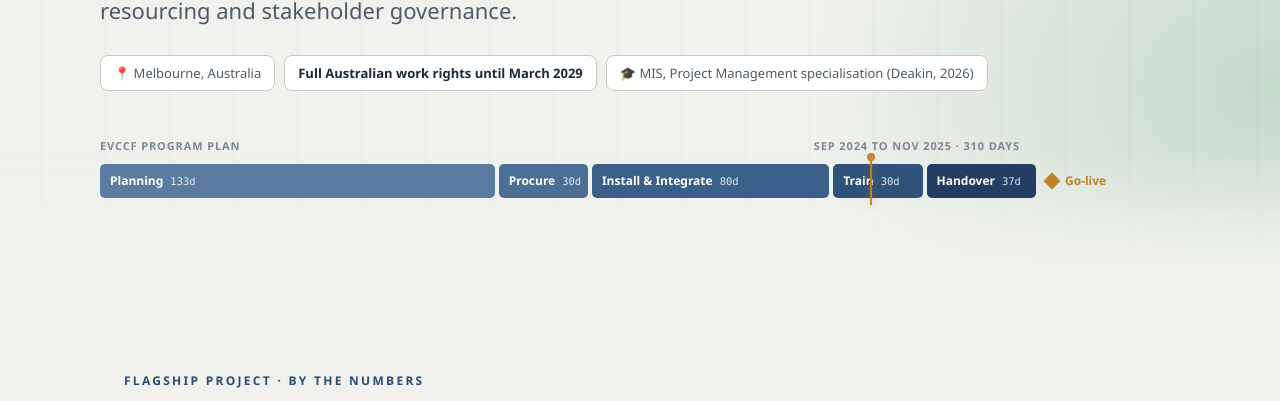
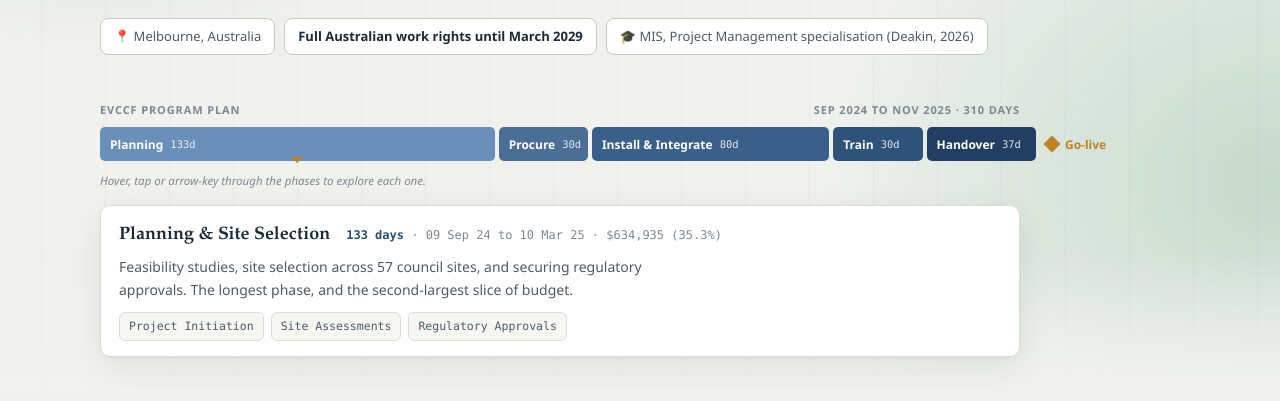
Before and after one commit to rahfly35-ops/madathil-projects, a plain HTML site: page index.html in a window 1280 px wide. Shown: the part 525-926 px from the top of the page. Drawn offline with Linux system fonts and the light colour scheme.

Commit message:
Replace auto play-head with viewer-driven phase explorer (hover/tap/arrow keys reveal phase detail)

```diff
--- a/index.html
+++ b/index.html
@@ -110,13 +110,24 @@ p{max-width:66ch}
   white-space:nowrap;overflow:hidden;text-overflow:ellipsis;opacity:0;transition:opacity .4s;transition-delay:calc(.55s + var(--i)*.16s)}
 .roadmap.go .rm-seg .rtx{opacity:1}
 .rm-seg .rtx small{font-family:ui-monospace,Consolas,monospace;font-weight:400;opacity:.85;margin-left:7px;font-size:10.5px}
-.rm-play{position:absolute;top:-7px;bottom:-7px;width:2px;background:var(--amber);left:0;opacity:0;box-shadow:0 0 8px color-mix(in srgb,var(--amber) 70%,transparent)}
-.rm-play::before{content:"";position:absolute;top:-4px;left:-3px;width:8px;height:8px;border-radius:50%;background:var(--amber)}
-.roadmap.go .rm-play{animation:sweep 7s ease-in-out 1.8s infinite}
+.rm-seg{cursor:pointer}
+.rm-seg.active .rbar,.rm-seg:hover .rbar,.rm-seg:focus-visible .rbar{filter:brightness(1.16)}
+.rm-seg.active::after{content:"";position:absolute;left:50%;bottom:-8px;transform:translateX(-50%);width:0;height:0;border:6px solid transparent;border-top-color:var(--amber)}
+.rm-seg:focus-visible{outline:2px solid var(--amber);outline-offset:3px;border-radius:6px}
 .rm-mile{display:flex;align-items:center;gap:7px;flex:0 0 auto;padding-left:6px;color:var(--amber);font-size:12px;font-weight:600;opacity:0;transition:opacity .5s;transition-delay:1.35s}
 .roadmap.go .rm-mile{opacity:1}
 .rm-mile .dia{width:12px;height:12px;background:var(--amber);transform:rotate(45deg)}
-@keyframes sweep{0%{left:0;opacity:0}8%{opacity:.95}70%{opacity:.95}86%{left:88%;opacity:.6}100%{left:88%;opacity:0}}
+.rm-hint{font-size:11.5px;color:var(--ink-mute);margin-top:11px;font-style:italic}
+.rm-detail{margin-top:14px;background:var(--surface);border:1px solid var(--border);border-radius:10px;padding:15px 18px;box-shadow:var(--shadow)}
+.rd-top{display:flex;flex-wrap:wrap;align-items:baseline;gap:8px 16px;margin-bottom:7px}
+.rd-name{font-family:var(--serif);font-size:18px;font-weight:700;color:var(--ink)}
+.rd-meta{font-family:ui-monospace,Consolas,monospace;font-size:12px;color:var(--ink-mute)}
+.rd-meta b{color:var(--brand)}
+.rd-desc{font-size:14px;color:var(--ink-dim);margin:0 0 11px;max-width:72ch}
+.rd-tasks{display:flex;flex-wrap:wrap;gap:7px}
+.rd-tasks span{font-family:ui-monospace,Consolas,monospace;font-size:11.5px;color:var(--ink-dim);background:var(--surface-2);border:1px solid var(--border);border-radius:6px;padding:4px 9px}
+.rm-detail.flip{animation:rdfade .35s ease}
+@keyframes rdfade{from{opacity:.35;transform:translateY(4px)}to{opacity:1;transform:none}}
 @media(max-width:720px){.rm-seg .rtx{font-size:10px}}
 
 /* STATS */
@@ -299,8 +310,8 @@ p{max-width:66ch}
   .reveal{opacity:1;transform:none;transition:none}
   .bar,.track .fill,.rm-seg .rbar,.rm-seg .rtx,.rm-mile{transition:none}
   .roadmap .rm-seg .rbar{transform:scaleX(1)}.roadmap .rm-seg .rtx,.roadmap .rm-mile{opacity:1}
-  .hero-glow,.hero-grid,.roadmap.go .rm-play{animation:none}
-  .rm-play{display:none}
+  .hero-glow,.hero-grid{animation:none}
+  .rm-detail.flip{animation:none}
 }
 </style>
 
@@ -340,7 +351,12 @@ p{max-width:66ch}
         <div class="rm-seg" style="--w:9.7%;--i:3;--sc:#2e527a"><span class="rbar"></span><span class="rtx">Train<small>30d</small></span></div>
         <div class="rm-seg" style="--w:11.9%;--i:4;--sc:#223f63"><span class="rbar"></span><span class="rtx">Handover<small>37d</small></span></div>
         <div class="rm-mile"><span class="dia"></span> Go-live</div>
-        <div class="rm-play" aria-hidden="true"></div>
+      </div>
+      <p class="rm-hint">Hover, tap or arrow-key through the phases to explore each one.</p>
+      <div class="rm-detail" id="rmDetail" aria-live="polite">
+        <div class="rd-top"><span class="rd-name"></span><span class="rd-meta"></span></div>
+        <p class="rd-desc"></p>
+        <div class="rd-tasks"></div>
       </div>
     </div>
   </div>
@@ -675,6 +691,39 @@ p{max-width:66ch}
   var road=document.getElementById('roadmap');
   if(road){requestAnimationFrame(function(){requestAnimationFrame(function(){road.classList.add('go');});});}
 
+  /* viewer-driven phase explorer */
+  var PH=[
+    {n:'Planning & Site Selection',d:'133 days',dt:'09 Sep 24 to 10 Mar 25',b:'$634,935 (35.3%)',desc:'Feasibility studies, site selection across 57 council sites, and securing regulatory approvals. The longest phase, and the second-largest slice of budget.',t:['Project Initiation','Site Assessments','Regulatory Approvals']},
+    {n:'Procurement & Contractor Engagement',d:'30 days',dt:'11 Mar to 18 Apr 25',b:'$129,900 (7.2%)',desc:'Selecting vendors and contractors and procuring equipment, synchronised with the schedule to keep the plan moving.',t:['Procurement','Contractor Engagement']},
+    {n:'Installation & Integration',d:'80 days',dt:'21 Apr to 06 Aug 25',b:'$700,800 (38.9%)',desc:'Installing the 120 charging stations and integrating smart-charging software across sites. The largest phase by budget, run with contractors and engineers in parallel.',t:['Installation','Integration']},
+    {n:'Training & Testing',d:'30 days',dt:'07 Aug to 17 Sep 25',b:'$143,920 (8.0%)',desc:'Training council staff to operate and maintain the network while system testing runs concurrently.',t:['Staff Training','System Testing']},
+    {n:'Completion & Handover',d:'37 days',dt:'18 Sep to 07 Nov 25',b:'$190,600 (10.6%)',desc:'Final quality assurance, inspections and sign-off, then handover of the completed infrastructure to the councils.',t:['Final Quality Assurance','Handover']}
+  ];
+  if(road){
+    var segs=road.querySelectorAll('.rm-seg'),det=document.getElementById('rmDetail');
+    function setPhase(i){
+      for(var k=0;k<segs.length;k++)segs[k].classList.toggle('active',k===i);
+      var p=PH[i];
+      det.querySelector('.rd-name').textContent=p.n;
+      det.querySelector('.rd-meta').innerHTML='<b>'+p.d+'</b> · '+p.dt+' · '+p.b;
+      det.querySelector('.rd-desc').textContent=p.desc;
+      det.querySelector('.rd-tasks').innerHTML=p.t.map(function(x){return '<span>'+x+'</span>';}).join('');
+      det.classList.remove('flip');void det.offsetWidth;det.classList.add('flip');
+    }
+    Array.prototype.forEach.call(segs,function(s,k){
+      s.setAttribute('tabindex','0');s.setAttribute('role','button');s.setAttribute('aria-label',PH[k].n);
+      s.addEventListener('mouseenter',function(){setPhase(k);});
+      s.addEventListener('focus',function(){setPhase(k);});
+      s.addEventListener('click',function(){setPhase(k);});
+      s.addEventListener('keydown',function(e){
+        if(e.key==='Enter'||e.key===' '){e.preventDefault();setPhase(k);}
+        else if(e.key==='ArrowRight'&&segs[k+1]){e.preventDefault();segs[k+1].focus();}
+        else if(e.key==='ArrowLeft'&&segs[k-1]){e.preventDefault();segs[k-1].focus();}
+      });
+    });
+    setPhase(0);
+  }
+
   function countUp(el){
     var to=parseFloat(el.dataset.to),dec=parseInt(el.dataset.dec||'0'),pre=el.dataset.pre||'',t0=null;
     function step(t){if(!t0)t0=t;var p=Math.min((t-t0)/1100,1),e=1-Math.pow(1-p,3);
```
